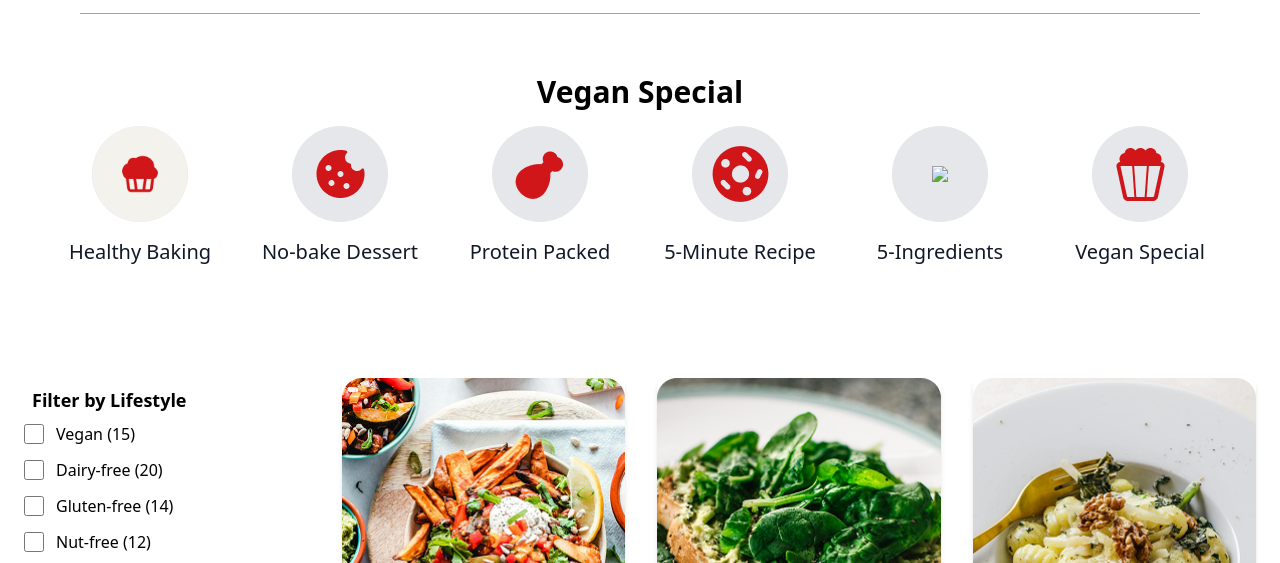
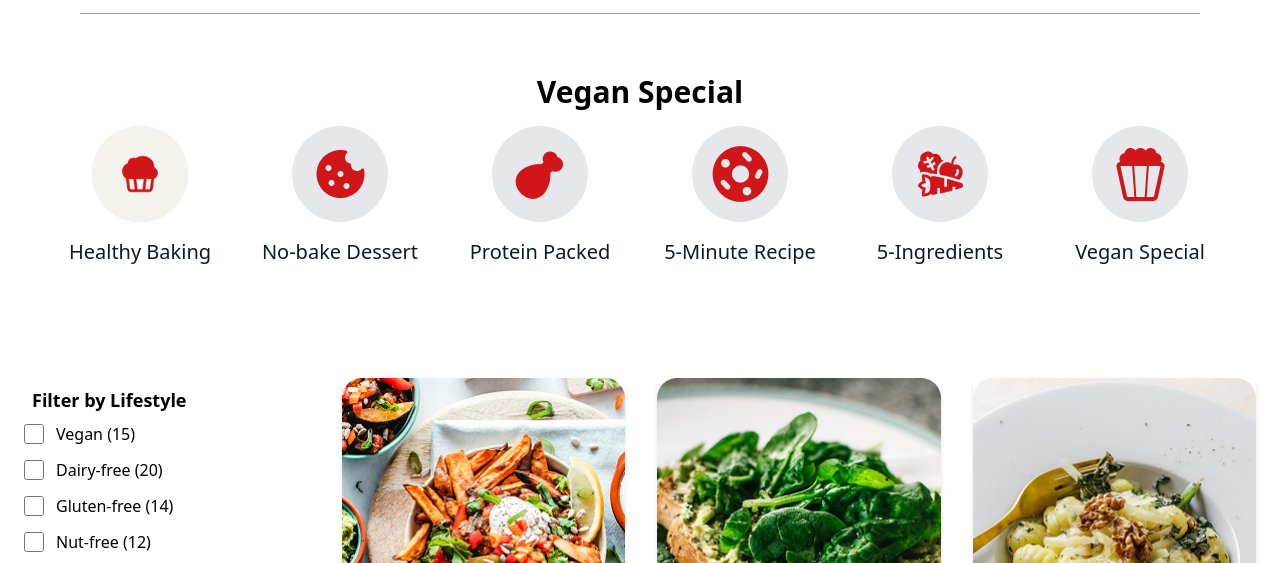
Before and after one commit to anbusasiever/Restaurant, a website: page vegan.html in a window 1280 px wide. Shown: the part 230-793 px from the top of the page. Drawn offline with nearby package versions, Linux system fonts and the light colour scheme.

Commit message:
Update image source for Item 5 in vegan.html
icon name change

```diff
--- a/vegan.html
+++ b/vegan.html
@@ -97,7 +97,7 @@
             <a href="./healthybaking.html">
                 <div class="flex flex-col items-center group cursor-pointer">
                     <div class="w-24 h-24 flex items-center justify-center rounded-full bg-gray-200 ">
-                        <img src="./Assets/images/_ 5 icon.png">
+                        <img src="./Assets/images/fiveicon.png">
                     </div>
                     <p class="mt-4 text-center text-xs md:text-xl font-medium text-gray-900">5-Ingredients</p>
                 </div>
```
